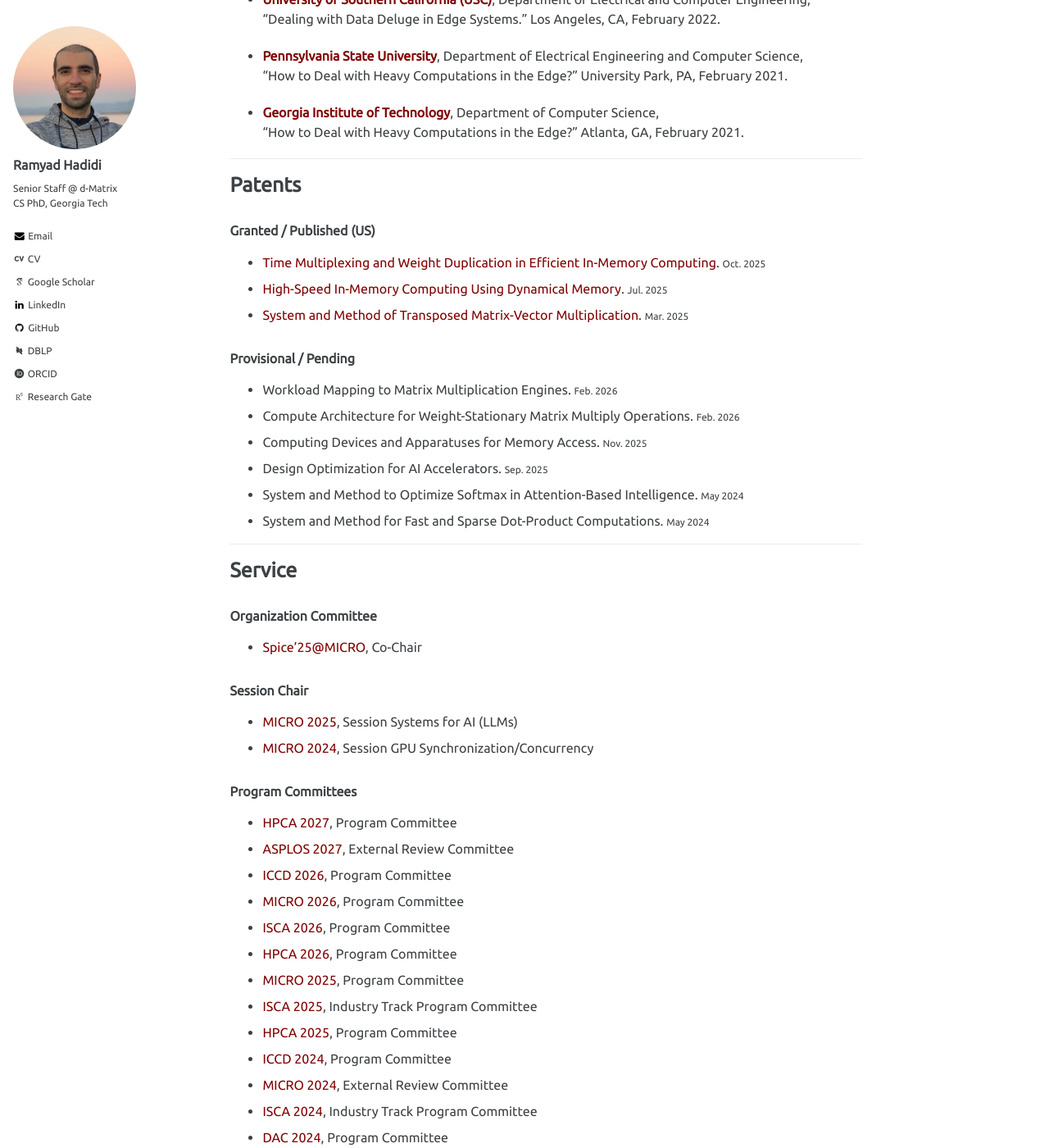
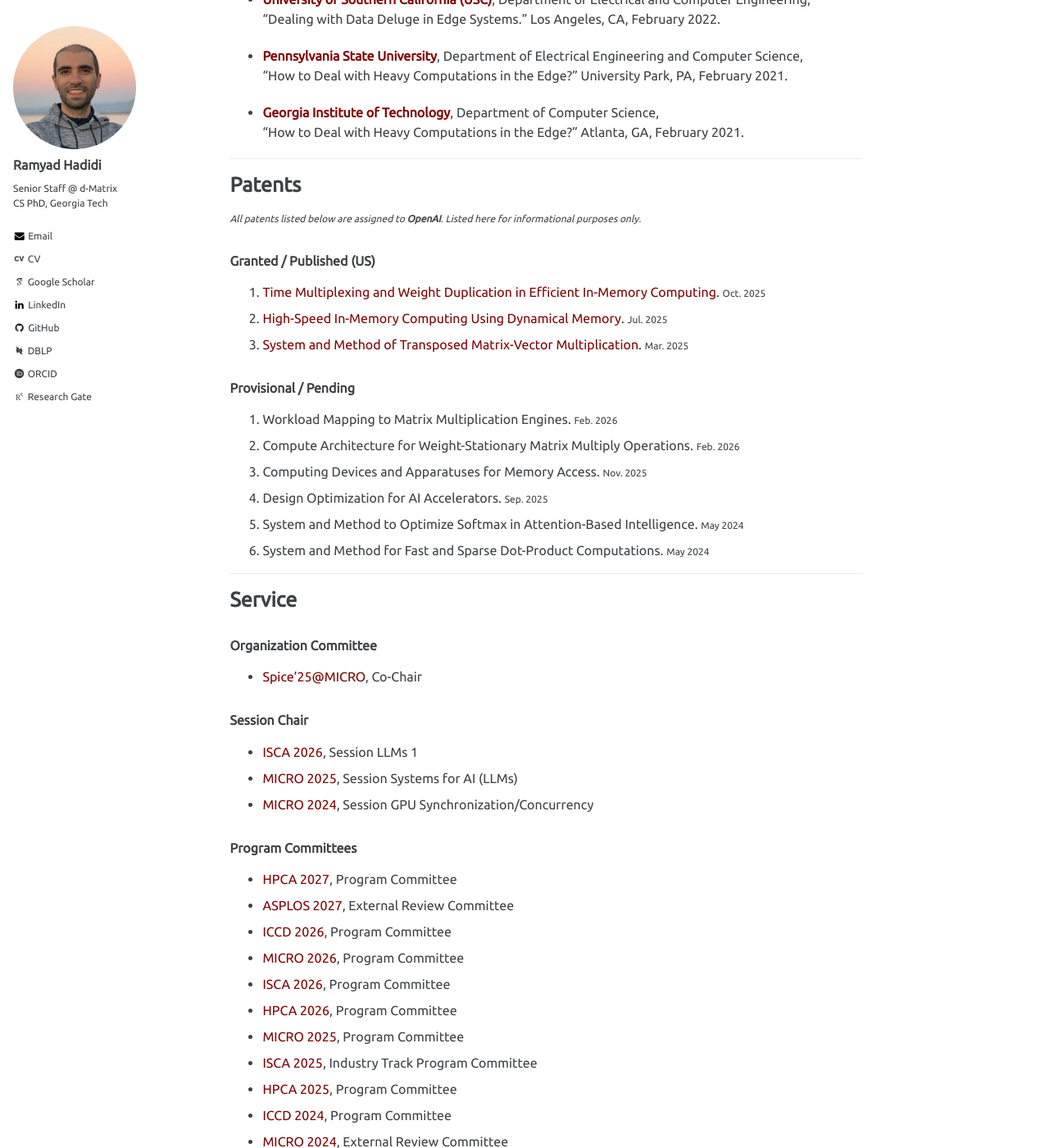
Before and after one commit to ramyadhadidi/ramyadhadidi.github.io, a Jekyll site: the page built from _pages/portfolio.md, in a window 1280 px wide and 1400 px high, scrolled down 972 px. Shown: the whole window at 82% size. Built offline with Jekyll 4.4.1, drawn with Linux system fonts in a browser that asks for light colours; some web fonts are replaced.

Commit message:
patents update

```diff
--- a/_pages/portfolio.md
+++ b/_pages/portfolio.md
@@ -61,20 +61,22 @@ redirect_from:
 
 # Patents {#patents}
 
+<small>_All patents listed below are assigned to __OpenAI__. Listed here for informational purposes only._</small>
+
 ### Granted / Published (US)
 
-- [Time Multiplexing and Weight Duplication in Efficient In-Memory Computing](https://patents.google.com/patent/US20250321684A1/en). <small>Oct. 2025</small>
-- [High-Speed In-Memory Computing Using Dynamical Memory](https://patents.google.com/patent/US20250238482A1/en). <small>Jul. 2025</small>
-- [System and Method of Transposed Matrix-Vector Multiplication](https://patents.google.com/patent/US12608439B2/en). <small>Mar. 2025</small>
+1. [Time Multiplexing and Weight Duplication in Efficient In-Memory Computing](https://patents.google.com/patent/US20250321684A1/en). <small>Oct. 2025</small>
+2. [High-Speed In-Memory Computing Using Dynamical Memory](https://patents.google.com/patent/US20250238482A1/en). <small>Jul. 2025</small>
+3. [System and Method of Transposed Matrix-Vector Multiplication](https://patents.google.com/patent/US12608439B2/en). <small>Mar. 2025</small>
 
 ### Provisional / Pending
 
-- Workload Mapping to Matrix Multiplication Engines. <small>Feb. 2026</small>
-- Compute Architecture for Weight-Stationary Matrix Multiply Operations. <small>Feb. 2026</small>
-- Computing Devices and Apparatuses for Memory Access. <small>Nov. 2025</small>
-- Design Optimization for AI Accelerators. <small>Sep. 2025</small>
-- System and Method to Optimize Softmax in Attention-Based Intelligence. <small>May 2024</small>
-- System and Method for Fast and Sparse Dot-Product Computations. <small>May 2024</small>
+1. Workload Mapping to Matrix Multiplication Engines. <small>Feb. 2026</small>
+2. Compute Architecture for Weight-Stationary Matrix Multiply Operations. <small>Feb. 2026</small>
+3. Computing Devices and Apparatuses for Memory Access. <small>Nov. 2025</small>
+4. Design Optimization for AI Accelerators. <small>Sep. 2025</small>
+5. System and Method to Optimize Softmax in Attention-Based Intelligence. <small>May 2024</small>
+6. System and Method for Fast and Sparse Dot-Product Computations. <small>May 2024</small>
 
 
 <!-- --------------------------------------- -->
@@ -89,7 +91,7 @@ redirect_from:
 - [Spice'25@MICRO](https://spice.cs.umd.edu/), Co-Chair
 
 ### Session Chair
-<!-- - [ISCA 2026](https://www.iscaconf.org/isca2026/), Session LLMs 1 -->
+- [ISCA 2026](https://www.iscaconf.org/isca2026/), Session LLMs 1
 - [MICRO 2025](https://microarch.org/micro58/), Session Systems for AI (LLMs)
 - [MICRO 2024](https://microarch.org/micro57/), Session GPU Synchronization/Concurrency
 
```
